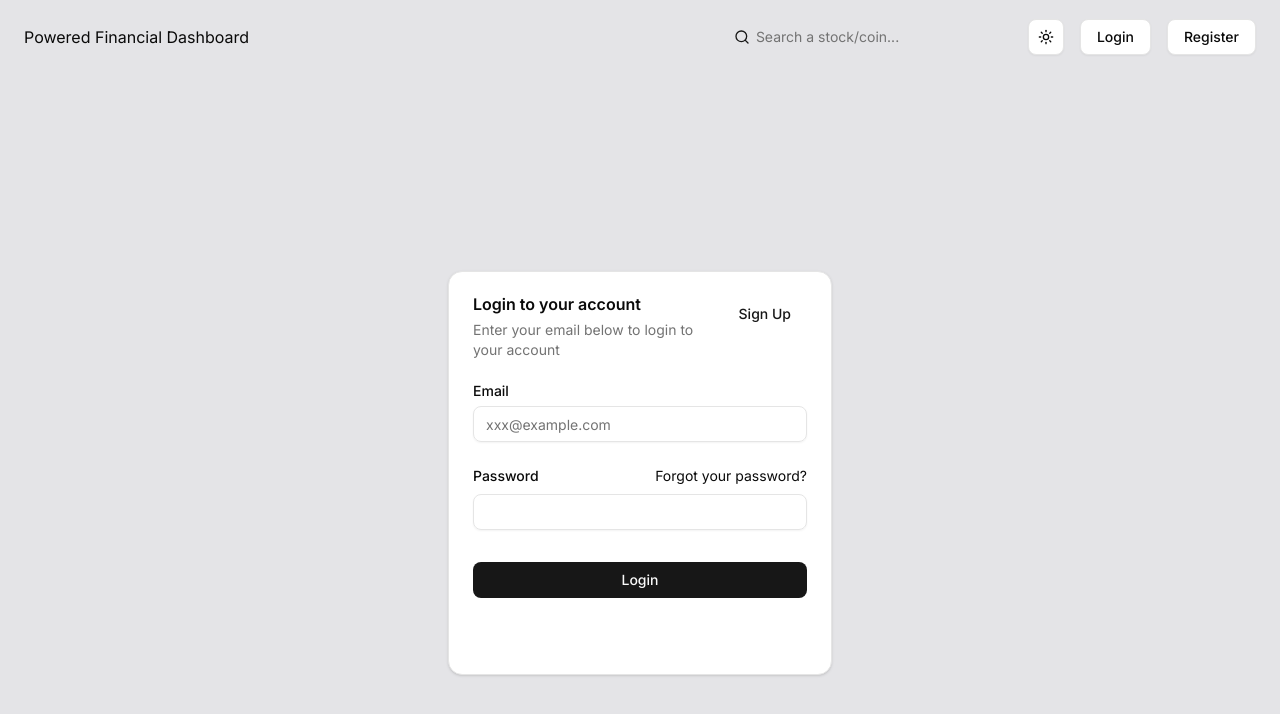
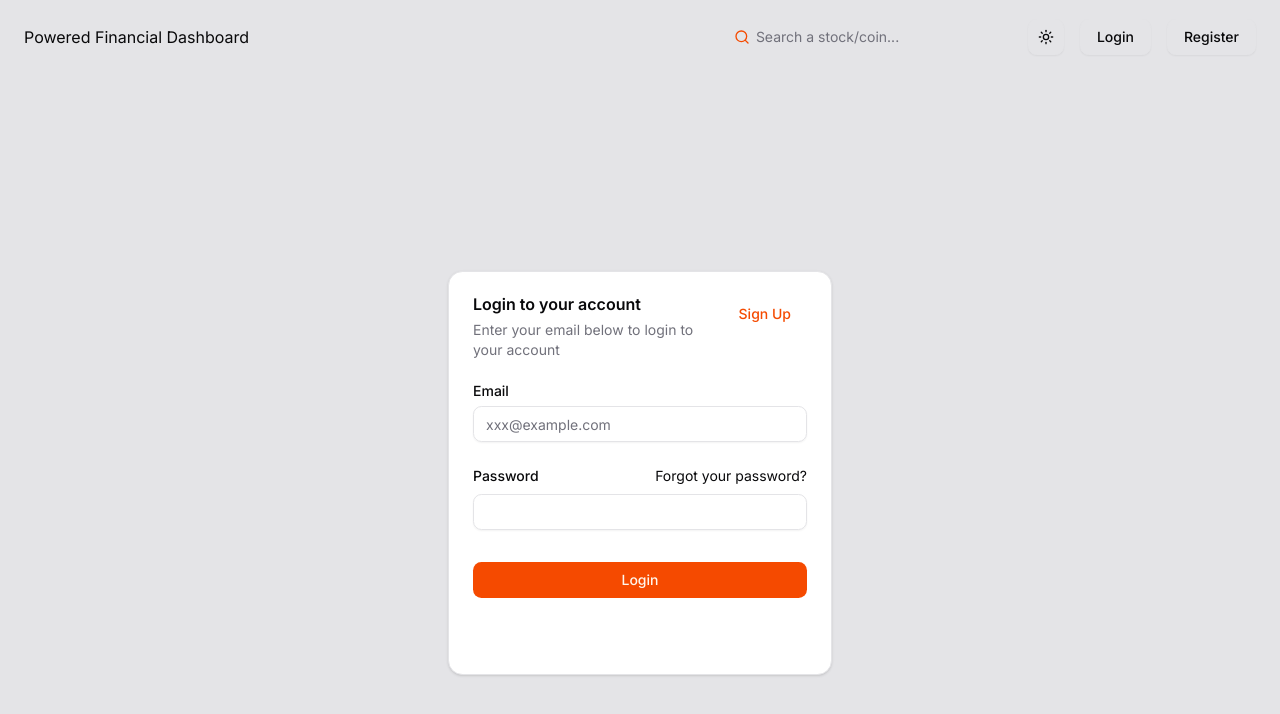
Before and after one commit to Thodoris-Diamantidis/ai-financial-dashboard, a Next.js app: page /login in a window 1280 px wide. Shown: the top 714 px of the page. Built offline with nearby package versions, Linux system fonts and the light colour scheme; no server answers.

Commit message:
updated theme //added createAt on cookie and context

```diff
--- a/app/api/auth/login/route.ts
+++ b/app/api/auth/login/route.ts
@@ -52,6 +52,7 @@ export async function POST(req: Request) {
         role: user.role,
         avatar: user.avatar,
         subscription: user.subscription,
+        createdAt: user.createdAt,
       },
       JWT_SECRET,
       { expiresIn: JWT_EXPIRES_IN }
@@ -77,6 +78,7 @@ export async function POST(req: Request) {
           role: user.role,
           avatar: user.avatar,
           subscription: user.subscription,
+          createdAt: user.createdAt,
         },
       },
       { status: 200, headers: { "Set-Cookie": cookie } }
--- a/app/api/auth/me/route.ts
+++ b/app/api/auth/me/route.ts
@@ -18,6 +18,7 @@ export async function GET(req: Request) {
       role: decoded.role,
       avatar: decoded.avatar,
       subscription: decoded.subscription,
+      createdAt: decoded.createdAt,
     },
   });
 }
--- a/app/components/Crypto-Chart.tsx
+++ b/app/components/Crypto-Chart.tsx
@@ -205,8 +205,16 @@ export function CryptoChart() {
               >
                 <defs>
                   <linearGradient id="colorWords" x1="0" y1="0" x2="0" y2="1">
-                    <stop offset="5%" stopColor="#8b5cf6" stopOpacity={0.8} />
-                    <stop offset="95%" stopColor="#8b5cf6" stopOpacity={0} />
+                    <stop
+                      offset="5%"
+                      stopColor="oklch(0.705 0.213 47.604)"
+                      stopOpacity={0.8}
+                    />
+                    <stop
+                      offset="95%"
+                      stopColor="oklch(0.705 0.213 47.604)"
+                      stopOpacity={0}
+                    />
                   </linearGradient>
                 </defs>
                 <XAxis
--- a/app/globals.css
+++ b/app/globals.css
@@ -46,72 +46,72 @@
 }
 
 :root {
-  --radius: 0.625rem;
-  --background: oklch(1 0 0);
-  --foreground: oklch(0.145 0 0);
+  --radius: 0.65rem;
+  --background: oklch(92% 0.004 286.32);
+  --foreground: oklch(0.141 0.005 285.823);
   --card: oklch(1 0 0);
-  --card-foreground: oklch(0.145 0 0);
+  --card-foreground: oklch(0.141 0.005 285.823);
   --popover: oklch(1 0 0);
-  --popover-foreground: oklch(0.145 0 0);
-  --primary: oklch(0.205 0 0);
-  --primary-foreground: oklch(0.985 0 0);
-  --secondary: oklch(0.97 0 0);
-  --secondary-foreground: oklch(0.205 0 0);
-  --muted: oklch(0.97 0 0);
-  --muted-foreground: oklch(0.556 0 0);
-  --accent: oklch(0.97 0 0);
-  --accent-foreground: oklch(0.205 0 0);
+  --popover-foreground: oklch(0.141 0.005 285.823);
+  --primary: oklch(0.646 0.222 41.116);
+  --primary-foreground: oklch(0.98 0.016 73.684);
+  --secondary: oklch(0.967 0.001 286.375);
+  --secondary-foreground: oklch(0.21 0.006 285.885);
+  --muted: oklch(0.967 0.001 286.375);
+  --muted-foreground: oklch(0.552 0.016 285.938);
+  --accent: oklch(0.967 0.001 286.375);
+  --accent-foreground: oklch(0.21 0.006 285.885);
   --destructive: oklch(0.577 0.245 27.325);
-  --border: oklch(0.922 0 0);
-  --input: oklch(0.922 0 0);
-  --ring: oklch(0.708 0 0);
-  --chart-1: oklch(0.646 0.222 41.116);
-  --chart-2: oklch(0.6 0.118 184.704);
-  --chart-3: oklch(0.398 0.07 227.392);
-  --chart-4: oklch(0.828 0.189 84.429);
-  --chart-5: oklch(0.769 0.188 70.08);
+  --border: oklch(0.92 0.004 286.32);
+  --input: oklch(0.92 0.004 286.32);
+  --ring: oklch(0.75 0.183 55.934);
+  --chart-1: oklch(0.837 0.128 66.29);
+  --chart-2: oklch(0.705 0.213 47.604);
+  --chart-3: oklch(0.646 0.222 41.116);
+  --chart-4: oklch(0.553 0.195 38.402);
+  --chart-5: oklch(0.47 0.157 37.304);
   --sidebar: oklch(0.985 0 0);
-  --sidebar-foreground: oklch(0.145 0 0);
-  --sidebar-primary: oklch(0.205 0 0);
-  --sidebar-primary-foreground: oklch(0.985 0 0);
-  --sidebar-accent: oklch(0.97 0 0);
-  --sidebar-accent-foreground: oklch(0.205 0 0);
-  --sidebar-border: oklch(0.922 0 0);
-  --sidebar-ring: oklch(0.708 0 0);
+  --sidebar-foreground: oklch(0.141 0.005 285.823);
+  --sidebar-primary: oklch(0.646 0.222 41.116);
+  --sidebar-primary-foreground: oklch(0.98 0.016 73.684);
+  --sidebar-accent: oklch(0.967 0.001 286.375);
+  --sidebar-accent-foreground: oklch(0.21 0.006 285.885);
+  --sidebar-border: oklch(0.92 0.004 286.32);
+  --sidebar-ring: oklch(0.75 0.183 55.934);
 }
 
 .dark {
-  --background: oklch(0.145 0 0);
+  --background: oklch(0.141 0.005 285.823);
   --foreground: oklch(0.985 0 0);
-  --card: oklch(0.205 0 0);
+  --card: oklch(0.21 0.006 285.885);
   --card-foreground: oklch(0.985 0 0);
-  --popover: oklch(0.205 0 0);
+  --popover: oklch(0.21 0.006 285.885);
   --popover-foreground: oklch(0.985 0 0);
-  --primary: oklch(0.922 0 0);
-  --primary-foreground: oklch(0.205 0 0);
-  --secondary: oklch(0.269 0 0);
+  --primary: oklch(0.705 0.213 47.604);
+  --primary-foreground: oklch(0.98 0.016 73.684);
+  --secondary: oklch(0.274 0.006 286.033);
   --secondary-foreground: oklch(0.985 0 0);
-  --muted: oklch(0.269 0 0);
-  --muted-foreground: oklch(0.708 0 0);
-  --accent: oklch(0.269 0 0);
+  --muted: oklch(0.274 0.006 286.033);
+  --muted-foreground: oklch(0.705 0.015 286.067);
+  --accent: oklch(0.274 0.006 286.033);
   --accent-foreground: oklch(0.985 0 0);
   --destructive: oklch(0.704 0.191 22.216);
   --border: oklch(1 0 0 / 10%);
   --input: oklch(1 0 0 / 15%);
-  --ring: oklch(0.556 0 0);
-  --chart-1: oklch(0.488 0.243 264.376);
-  --chart-2: oklch(0.696 0.17 162.48);
-  --chart-3: oklch(0.769 0.188 70.08);
-  --chart-4: oklch(0.627 0.265 303.9);
-  --chart-5: oklch(0.645 0.246 16.439);
-  --sidebar: oklch(0.205 0 0);
+  --ring: oklch(0.408 0.123 38.172);
+  --chart-1: oklch(0.837 0.128 66.29);
+  --chart-2: oklch(0.705 0.213 47.604);
+  --chart-3: oklch(0.646 0.222 41.116);
+  --chart-4: oklch(0.553 0.195 38.402);
+  --chart-5: oklch(0.47 0.157 37.304);
+  --sidebar: oklch(0.21 0.006 285.885);
   --sidebar-foreground: oklch(0.985 0 0);
-  --sidebar-primary: oklch(0.488 0.243 264.376);
-  --sidebar-primary-foreground: oklch(0.985 0 0);
-  --sidebar-accent: oklch(0.269 0 0);
+  --sidebar-primary: oklch(0.705 0.213 47.604);
+  --sidebar-primary-foreground: oklch(0.98 0.016 73.684);
+  --sidebar-accent: oklch(0.274 0.006 286.033);
   --sidebar-accent-foreground: oklch(0.985 0 0);
   --sidebar-border: oklch(1 0 0 / 10%);
-  --sidebar-ring: oklch(0.556 0 0);
+  --sidebar-ring: oklch(0.408 0.123 38.172);
 }
 
 @layer base {
@@ -121,4 +121,9 @@
   body {
     @apply bg-background text-foreground;
   }
+  .dark h1,
+  .dark h2,
+  .dark h3 {
+    @apply text-primary;
+  }
 }
--- a/app/layout.tsx
+++ b/app/layout.tsx
@@ -24,9 +24,7 @@ export default function RootLayout({
 }>) {
   return (
     <html lang="en" suppressHydrationWarning>
-      <body
-        className={`${inter.className} antialiased bg-zinc-200 dark:bg-black`}
-      >
+      <body className={`${inter.className} antialiased `}>
         <GoogleOAuthProvider
           clientId={process.env.NEXT_PUBLIC_GOOGLE_CLIENT_ID!}
         >
--- a/app/profile/page.tsx
+++ b/app/profile/page.tsx
@@ -2,6 +2,8 @@
 import { Avatar, AvatarFallback, AvatarImage } from "@/components/ui/avatar";
 import { useUser } from "@/lib/UserContext";
 import { DrawerDialog } from "../components/DrawerDialog";
+import { Check } from "lucide-react";
+import { Card } from "@/components/ui/card";
 
 export default function Profile() {
   const { user, setUser } = useUser();
@@ -47,8 +49,43 @@ export default function Profile() {
         </div>
       </div>
 
-      <div>
-        <h2 className="text-2xl">Favorite Cryptocurrencies</h2>
+      <div
+        className="grid  grid-cols-1
+                  md:grid-cols-[35vw_35vw]
+                  lg:grid-cols-[30vw_30vw]  mt-5 gap-7"
+      >
+        {/* Account Overview Section */}
+        <Card className="p-5 rounded-lg ">
+          <h2 className="text-2xl font-bold">Account Overview</h2>
+          <div className="flex justify-between mt-3">
+            <div>Member Since</div>
+            <div>
+              {user.createdAt
+                ? new Date(user.createdAt).toLocaleDateString()
+                : "N/A"}
+            </div>
+          </div>
+          <div className="flex justify-between">
+            <div>Subscription</div>
+            <div>{user.subscription?.toUpperCase()}</div>
+          </div>
+          <div className="flex justify-between ">
+            <div>Last Login</div>
+            <div className="text-red-400">Not Available</div>
+          </div>
+          <div className="flex justify-between ">
+            <div>Security Status</div>
+            <div className="flex items-center ">
+              <Check size={16} className="text-green-500" />
+              <span>All good</span>
+            </div>
+          </div>
+        </Card>
+
+        {/* Subscription Section */}
+        <Card className="p-5 rounded-lg ">
+          <h2 className="text-2xl font-bold">Subscription</h2>
+        </Card>
       </div>
     </div>
   );
--- a/lib/UserContext.tsx
+++ b/lib/UserContext.tsx
@@ -15,6 +15,7 @@ interface User {
   avatar?: string;
   role?: string;
   subscription?: string;
+  createdAt?: Date;
 }
 
 interface UserContextType {
```
